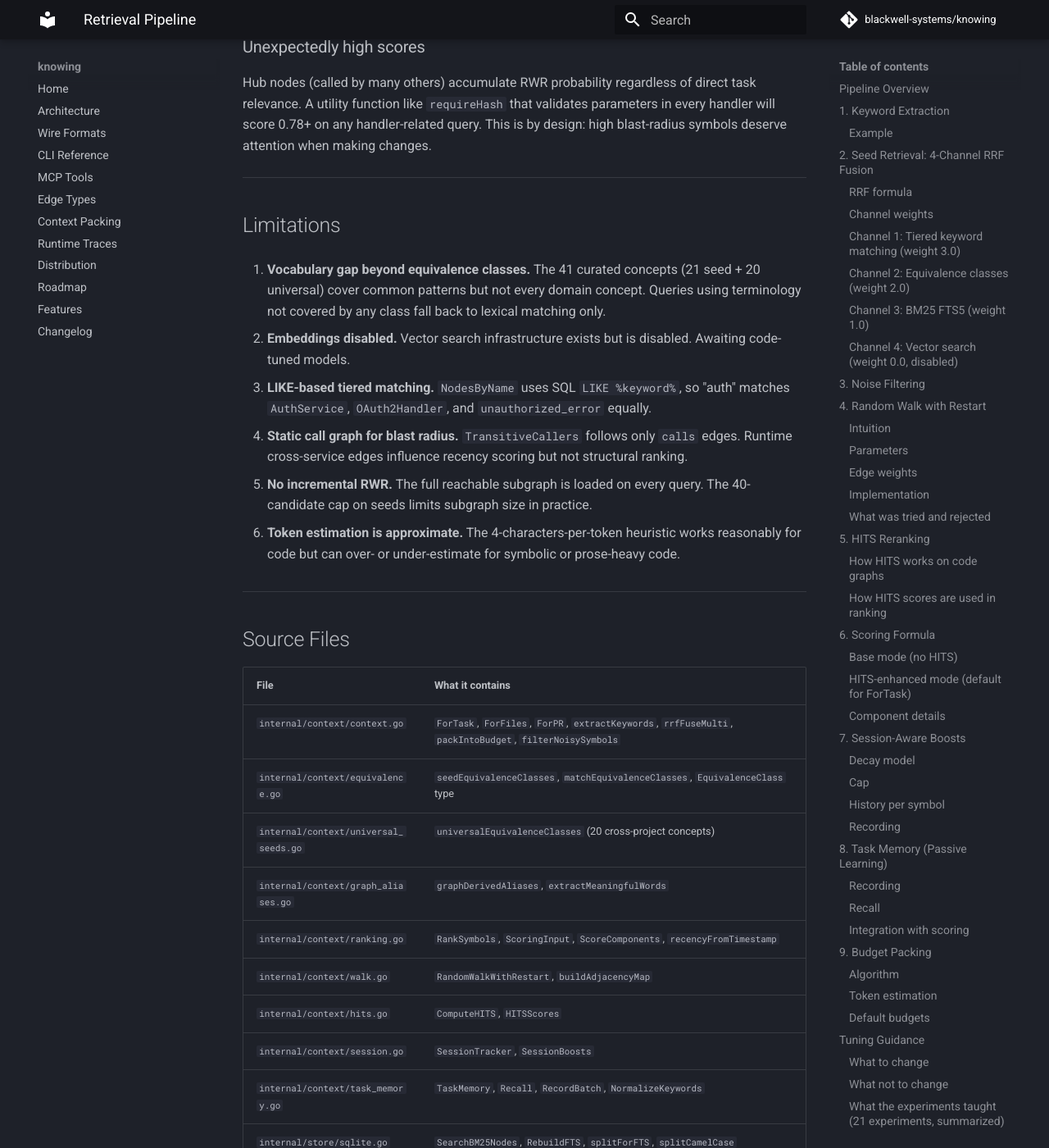
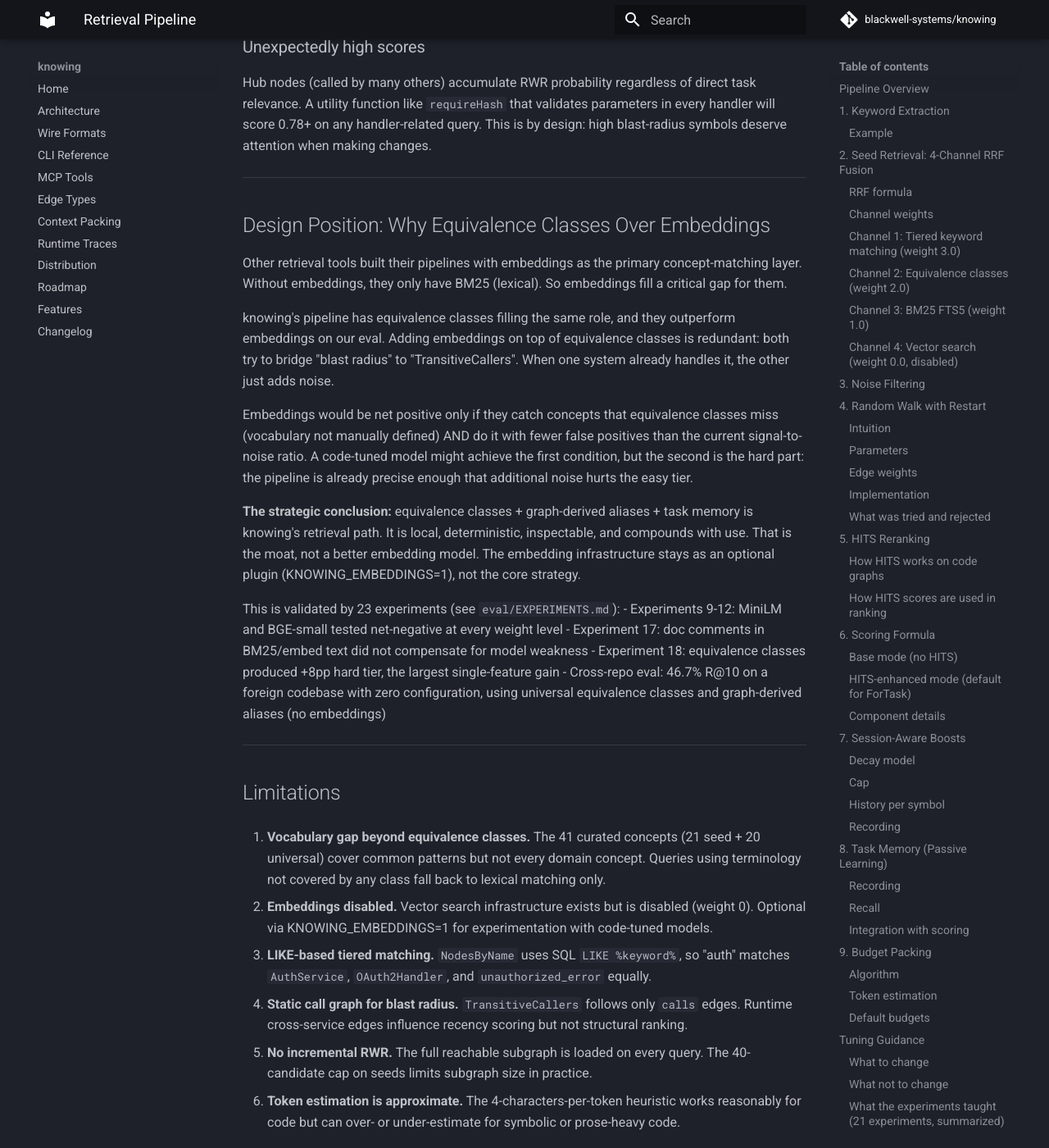
Before and after one commit to blackwell-systems/knowing, an MkDocs documentation site: the page built from docs/retrieval-pipeline.md, in a window 1280 px wide and 1400 px high, scrolled down 15470 px. Shown: the whole window at 82% size. Built offline with MkDocs 1.6.1 and Material for MkDocs 9.7.7, drawn with Linux system fonts in a browser that asks for light colours; comment, search, counter and statistics services are not loaded.

Commit message:
docs: add 'Design Position: Why Equivalence Classes Over Embeddings' to retrieval pipeline guide

```diff
--- a/docs/retrieval-pipeline.md
+++ b/docs/retrieval-pipeline.md
@@ -626,14 +626,45 @@ blast-radius symbols deserve attention when making changes.
 
 ---
 
+## Design Position: Why Equivalence Classes Over Embeddings
+
+Other retrieval tools built their pipelines with embeddings as the primary
+concept-matching layer. Without embeddings, they only have BM25 (lexical). So embeddings
+fill a critical gap for them.
+
+knowing's pipeline has equivalence classes filling the same role, and they outperform
+embeddings on our eval. Adding embeddings on top of equivalence classes is redundant:
+both try to bridge "blast radius" to "TransitiveCallers". When one system already
+handles it, the other just adds noise.
+
+Embeddings would be net positive only if they catch concepts that equivalence classes
+miss (vocabulary not manually defined) AND do it with fewer false positives than the
+current signal-to-noise ratio. A code-tuned model might achieve the first condition, but
+the second is the hard part: the pipeline is already precise enough that additional noise
+hurts the easy tier.
+
+**The strategic conclusion:** equivalence classes + graph-derived aliases + task memory is
+knowing's retrieval path. It is local, deterministic, inspectable, and compounds with
+use. That is the moat, not a better embedding model. The embedding infrastructure stays
+as an optional plugin (KNOWING_EMBEDDINGS=1), not the core strategy.
+
+This is validated by 23 experiments (see `eval/EXPERIMENTS.md`):
+- Experiments 9-12: MiniLM and BGE-small tested net-negative at every weight level
+- Experiment 17: doc comments in BM25/embed text did not compensate for model weakness
+- Experiment 18: equivalence classes produced +8pp hard tier, the largest single-feature gain
+- Cross-repo eval: 46.7% R@10 on a foreign codebase with zero configuration, using universal
+  equivalence classes and graph-derived aliases (no embeddings)
+
+---
+
 ## Limitations
 
 1. **Vocabulary gap beyond equivalence classes.** The 41 curated concepts (21 seed + 20
    universal) cover common patterns but not every domain concept. Queries using
    terminology not covered by any class fall back to lexical matching only.
 
-2. **Embeddings disabled.** Vector search infrastructure exists but is disabled. Awaiting
-   code-tuned models.
+2. **Embeddings disabled.** Vector search infrastructure exists but is disabled (weight 0).
+   Optional via KNOWING_EMBEDDINGS=1 for experimentation with code-tuned models.
 
 3. **LIKE-based tiered matching.** `NodesByName` uses SQL `LIKE %keyword%`, so "auth"
    matches `AuthService`, `OAuth2Handler`, and `unauthorized_error` equally.
```
